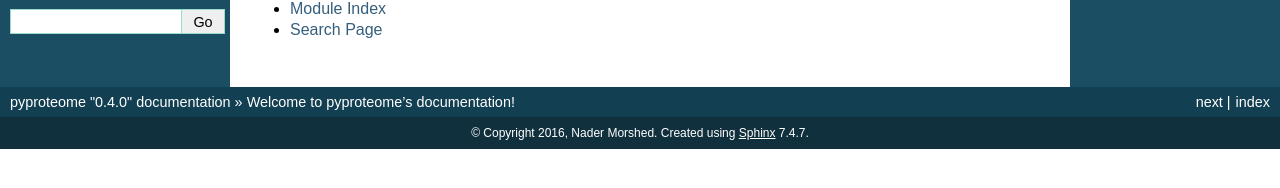
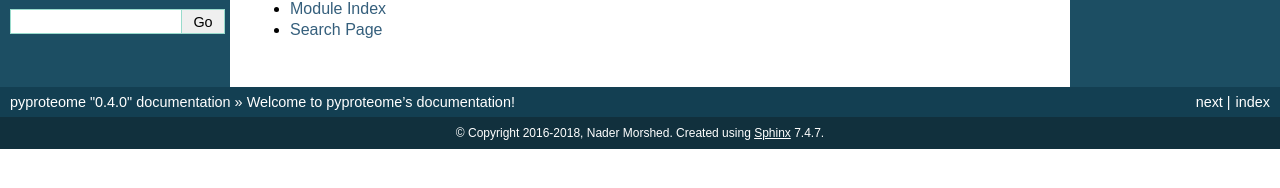
Before and after one commit to white-lab/pyproteome, a Sphinx documentation site: the page built from docs/index.rst, in a window 1280 px wide. Shown: the part 270-458 px from the top of the page. Built offline with Sphinx 7.4.7, drawn with Linux system fonts in a browser that asks for light colours.

Commit message:
Updated conf

```diff
--- a/docs/conf.py
+++ b/docs/conf.py
@@ -99,7 +99,7 @@ master_doc = 'index'
 
 # General information about the project.
 project = u'pyproteome'
-copyright = u'2016, Nader Morshed'
+copyright = u'2016-2018, Nader Morshed'
 author = u'Nader Morshed'
 
 # The version info for the project you're documenting, acts as replacement for
@@ -325,7 +325,8 @@ man_pages = [
 #  dir menu entry, description, category)
 texinfo_documents = [
   (master_doc, 'pyproteome', u'pyproteome Documentation',
-   author, 'pyproteome', 'One line description of project.',
+   author, 'pyproteome',
+   'Python library for analyzing mass spectrometry proteomics data..',
    'Miscellaneous'),
 ]
 
```
